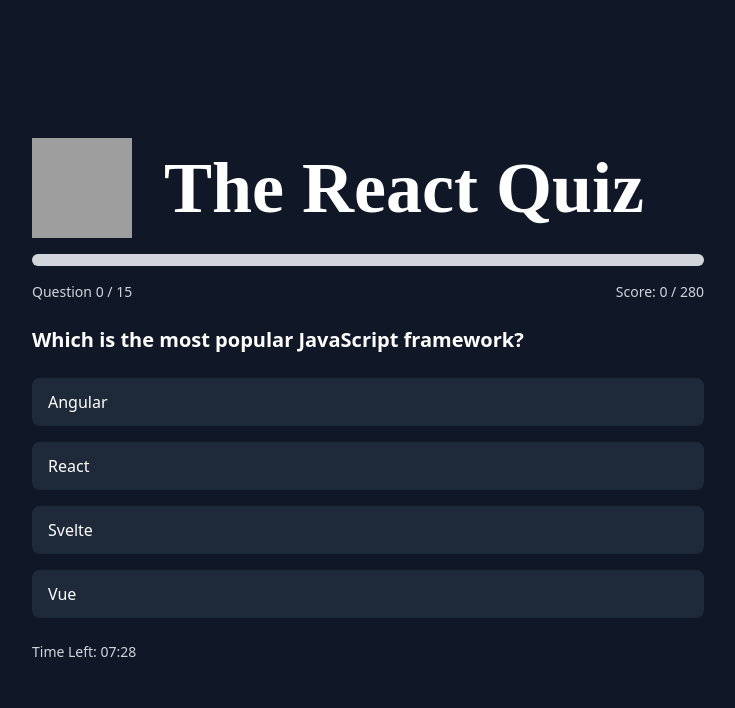
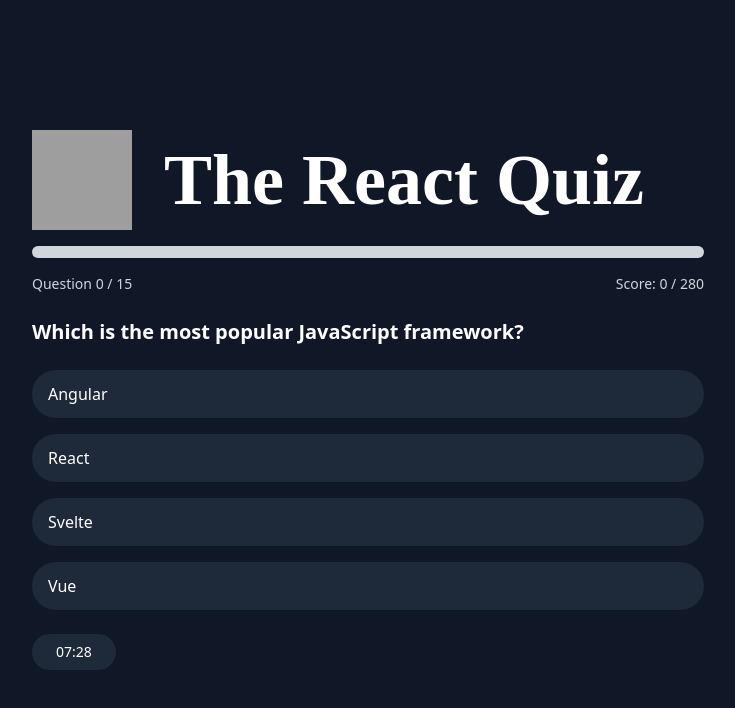
Before and after one commit to KhaliqueAhmed71/react-quiz-app, a React (Vite) app: page / in a window 1280 px wide. Both pictures are taken after a click on the button "Let's start". Shown: the top 708 px of the page, without its empty margins (272-1007 px from the left). Built offline with nearby package versions, Linux system fonts and the light colour scheme; grey boxes are pictures that could not be loaded; a web font is replaced by a local one.

Commit message:
Merge question-add into main

```diff
--- a/src/QuestionScreen.jsx
+++ b/src/QuestionScreen.jsx
@@ -66,7 +66,7 @@
               <button
                 key={option}
                 onClick={() => !selectedOption && onSelect(option)}
-                className={`w-full text-left px-4 py-3 rounded-lg ${bgColor} hover:translate-x-2 cursor-pointer transition-all duration-200`}
+                className={`w-full text-left px-4 py-3 rounded-full ${bgColor} hover:translate-x-2 cursor-pointer transition-all duration-200`}
               >
                 {option}
               </button>
@@ -76,11 +76,11 @@
 
         {/* Bottom: Time + Next */}
         <div className="mt-6 flex justify-between items-center">
-          <div className="text-sm text-gray-300">Time Left: {timeLeft}</div>
+          <div className="text-sm text-gray-300"> <button className="bg-gray-800 text-white px-6 py-2 rounded-full"> {timeLeft} </button></div>
           {selectedOption && (
             <button
               onClick={onNext}
-              className="bg-gray-500 text-white px-6 py-2 rounded-lg hover:bg-gray-700 transition cursor-pointer"
+              className="bg-gray-600 text-white px-6 py-2 rounded-full hover:bg-gray-800 transition cursor-pointer"
             >
               Next
             </button>
```
